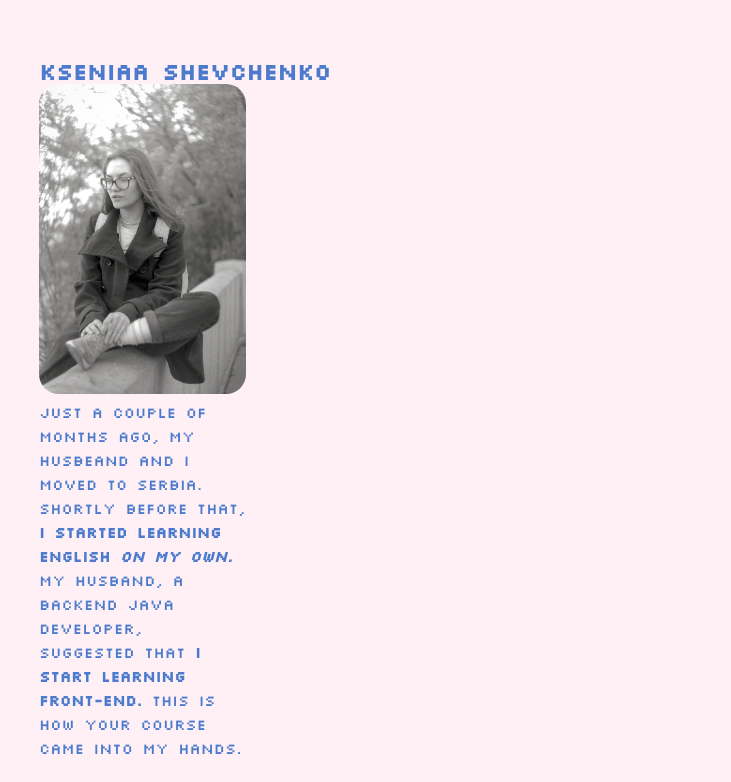
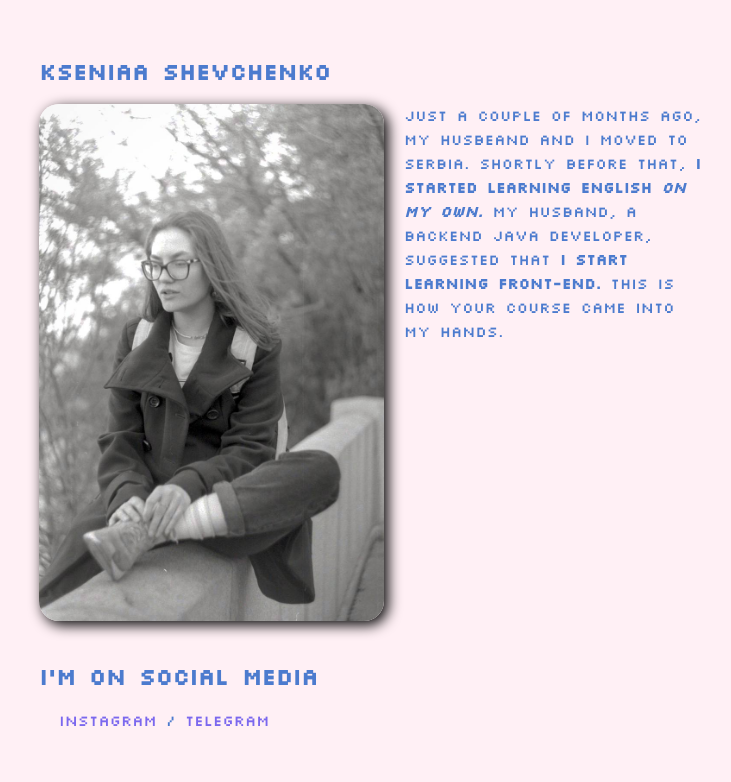
Before and after one commit to Shevmellow/Resume, a plain HTML site: page index.html in a window 1280 px wide. Shown: the top 782 px of the page, without its empty margins (236-967 px from the left). Drawn offline with Linux system fonts and the light colour scheme.

Commit message:
fixed text and img positions

```diff
--- a/style.css
+++ b/style.css
@@ -138,9 +138,9 @@ caption-side: bottom;
 .info{
     box-shadow: 4px 4px 14px rgba(0,0,0 0.25) ;
     /* margin-bottom: 20px;  */
-    /* display: flex; */
+    display: flex;
     box-sizing: border-box;
-    display: inline-block;
+    /* display: inline-block; */
 }
 .info-text{
     display: flex;
@@ -152,20 +152,20 @@ caption-side: bottom;
     /* display: inline; */
     /* hanging-punctuation: first last; */
     /* display: flex;  */
-    margin: 0;
-    width: 30%;
+    margin: 20px;
+    width: 50%;
 }
 /* .info-text, h2 {
     display: inline;
     width: 50%;
 } */
 .avatar{
-    width: 30%;
+    width: 50%;
     padding: 0px;
     margin: 0px;
     border-radius: 20px;
-    /* box-shadow: 4px 4px 14px rgba(0,0, 0.25); */
-    /* margin: 20px auto; */
+    box-shadow: 4px 4px 14px rgba(0,0, 0.25);
+    margin: 20px auto;
     /* display: block;  */
 
 }
```
Also changed, not shown: index.html (+1 -1 lines).
